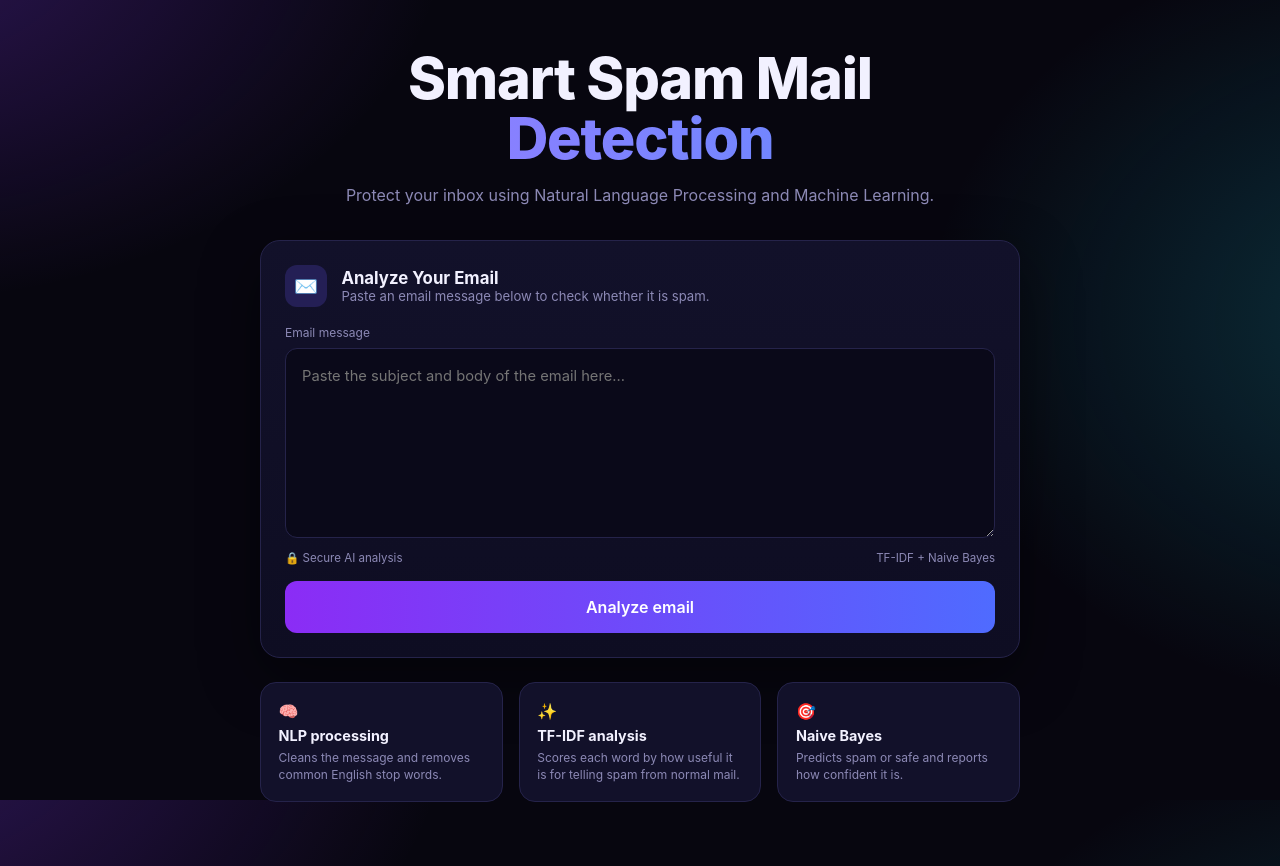
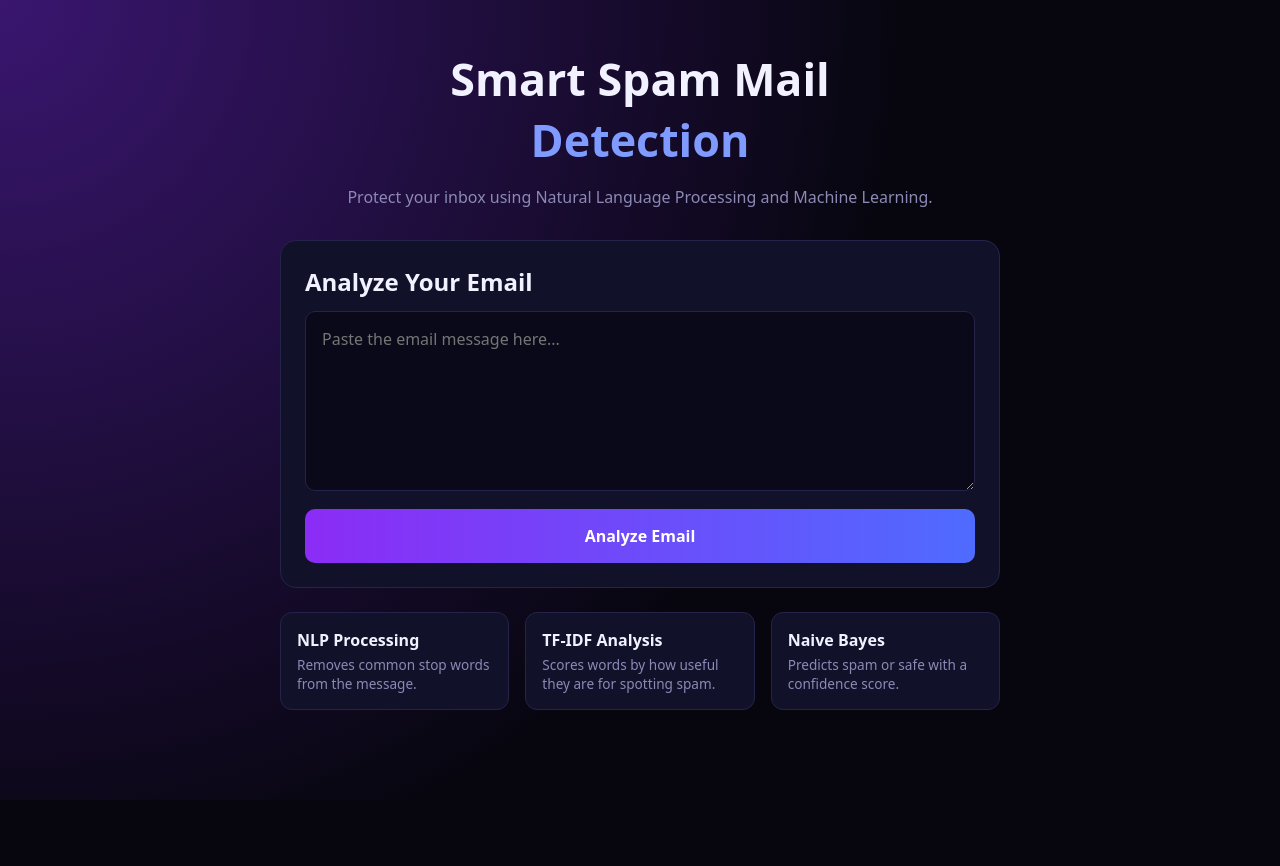
Before and after one commit to Durga09123/spam-mail-detection, a Flask app: page / in a window 1280 px wide. After the commit the page ends 793 px from the top, so only its background shows below. Run offline with Flask 3, Linux system fonts and the light colour scheme.

Commit message:
Revise index.html for better styling and structure
Refactor HTML structure and styles for improved layout and readability.

```diff
--- a/templates/index.html
+++ b/templates/index.html
@@ -5,128 +5,73 @@
   <meta name="viewport" content="width=device-width, initial-scale=1">
   <title>Smart Spam Mail Detection</title>
   <style>
-:root{
-  --bg:#07060f; --panel:#12112a; --panel2:#0a0919; --line:#25234a;
-  --text:#f2f1ff; --muted:#8c89b5; --accent:#8b5cf6; --accent2:#4f6bff;
-  --ok:#2fe0a0; --bad:#ff6b7a; --warn:#f5b84b;
-}
-*{box-sizing:border-box;margin:0;padding:0}
-html{scroll-behavior:smooth}
-body{
-  min-height:100vh; font-family:"Inter",system-ui,-apple-system,"Segoe UI",sans-serif;
-  color:var(--text); background:var(--bg);
-  background-image:
-    radial-gradient(60rem 40rem at -10% -10%, rgba(120,50,220,.35), transparent 60%),
-    radial-gradient(50rem 40rem at 110% 40%, rgba(20,150,170,.28), transparent 60%);
-  background-attachment:fixed; padding:3rem 1.25rem 4rem;
-}
-.wrap{max-width:760px;margin:0 auto}
-h1{font-size:clamp(2.2rem,6vw,3.6rem);line-height:1.05;text-align:center;font-weight:800;letter-spacing:-.02em}
-h1 span{display:block;background:linear-gradient(90deg,#9b7bff,#5f8bff);-webkit-background-clip:text;background-clip:text;color:transparent}
-.sub{text-align:center;color:var(--muted);margin:1rem 0 2.2rem}
-.card{background:linear-gradient(180deg,var(--panel),#0e0d22);border:1px solid var(--line);border-radius:20px;padding:1.5rem;box-shadow:0 20px 60px rgba(0,0,0,.45)}
-.card-head{display:flex;gap:.9rem;align-items:center;margin-bottom:1.1rem}
-.icon{width:42px;height:42px;border-radius:12px;display:grid;place-items:center;background:#241f55;font-size:1.2rem}
-.card-head h2{font-size:1.05rem}
-.card-head p{color:var(--muted);font-size:.82rem}
-label{display:block;color:var(--muted);font-size:.75rem;margin-bottom:.5rem}
-textarea{width:100%;min-height:190px;resize:vertical;background:var(--panel2);color:var(--text);border:1px solid var(--line);border-radius:12px;padding:1rem;font:inherit;font-size:.92rem;line-height:1.5}
-textarea:focus{outline:2px solid var(--accent);outline-offset:1px}
-.meta{display:flex;justify-content:space-between;color:var(--muted);font-size:.72rem;margin:.6rem 0 1rem}
-button{width:100%;padding:1rem;border:0;border-radius:12px;cursor:pointer;font:inherit;font-weight:600;color:#fff;background:linear-gradient(90deg,#8b2cf5,#4f6bff);transition:transform .15s,filter .15s}
-button:hover{filter:brightness(1.1)}
-button:active{transform:scale(.99)}
-button:focus-visible{outline:2px solid #fff;outline-offset:3px}
-.result{margin-top:1.5rem}
-.result-top{display:flex;justify-content:space-between;align-items:center;gap:1rem;margin-bottom:1.6rem}
-.verdict{display:flex;gap:.8rem;align-items:center}
-.badge{width:40px;height:40px;border-radius:12px;display:grid;place-items:center;font-size:1.1rem}
-.safe .badge{background:rgba(47,224,160,.15);color:var(--ok)}
-.spam .badge{background:rgba(255,107,122,.15);color:var(--bad)}
-.verdict h3{font-size:1.05rem}
-.safe h3{color:var(--ok)} .spam h3{color:var(--bad)}
-.verdict small{color:var(--muted)}
-.conf{text-align:right}
-.conf small{display:block;color:var(--muted);font-size:.7rem}
-.conf strong{font-size:1.4rem;color:#b9a2ff}
-.rings{display:grid;grid-template-columns:repeat(3,1fr);gap:1rem;text-align:center;margin-bottom:1.4rem}
-.ring{width:84px;height:84px;margin:0 auto .6rem;border-radius:50%;display:grid;place-items:center;
-  background:conic-gradient(var(--c) calc(var(--p)*1%), #26244a 0)}
-.ring i{width:70px;height:70px;border-radius:50%;background:#0c0b1f;display:grid;place-items:center;font-style:normal;font-size:1.3rem}
-.ring.ok{--c:#9b6bff;--p:30} .ring.flag{--c:#9b6bff;--p:92}
-.rings b{display:block;font-size:.85rem}
-.rings span{color:var(--muted);font-size:.72rem}
-.why{display:flex;gap:.8rem;background:#1a1840;border:1px solid var(--line);border-radius:12px;padding:1rem}
-.why strong{display:block;font-size:.85rem;margin-bottom:.2rem}
-.why p{color:var(--muted);font-size:.8rem;line-height:1.5}
-.features{display:grid;grid-template-columns:repeat(3,1fr);gap:1rem;margin-top:1.5rem}
-.feature{background:var(--panel);border:1px solid var(--line);border-radius:16px;padding:1.1rem}
-.feature h4{font-size:.9rem;margin:.4rem 0 .3rem}
-.feature p{color:var(--muted);font-size:.75rem;line-height:1.45}
-@media(max-width:600px){.features,.rings{grid-template-columns:1fr}.result-top{flex-direction:column;align-items:flex-start}.conf{text-align:left}}
-@media(prefers-reduced-motion:reduce){*{transition:none!important}}
-</style>
+    * { box-sizing: border-box; margin: 0; padding: 0; }
+    body { min-height: 100vh; padding: 3rem 1rem; color: #f2f1ff; font-family: system-ui, sans-serif;
+           background: radial-gradient(circle at top left, #3a1670, #07060f 60%); }
+    .wrap { max-width: 720px; margin: 0 auto; }
+    h1 { text-align: center; font-size: 2.8rem; }
+    h1 span { display: block; color: #7f9bff; }
+    .sub { text-align: center; color: #8c89b5; margin: 1rem 0 2rem; }
+    .card { background: #12112a; border: 1px solid #25234a; border-radius: 16px; padding: 1.5rem; }
+    textarea { width: 100%; min-height: 180px; padding: 1rem; margin: .8rem 0; border-radius: 10px;
+               background: #0a0919; color: #fff; border: 1px solid #25234a; font: inherit; }
+    button { width: 100%; padding: 1rem; border: 0; border-radius: 10px; cursor: pointer;
+             font: inherit; font-weight: 600; color: #fff; background: linear-gradient(90deg, #8b2cf5, #4f6bff); }
+    .result { margin-top: 1.5rem; }
+    .top { display: flex; justify-content: space-between; align-items: center; margin-bottom: 1.2rem; }
+    .safe { color: #2fe0a0; }
+    .spam { color: #ff6b7a; }
+    .confidence { font-size: 1.5rem; color: #b9a2ff; }
+    .checks { display: flex; justify-content: space-around; text-align: center; margin-bottom: 1.2rem; }
+    .circle { width: 70px; height: 70px; margin: 0 auto .5rem; border-radius: 50%;
+              display: grid; place-items: center; font-size: 1.4rem; border: 5px solid #9b6bff; }
+    .ok { opacity: .5; }
+    .why { background: #1a1840; border-radius: 10px; padding: 1rem; }
+    .why p { color: #8c89b5; margin-top: .3rem; }
+    .features { display: flex; gap: 1rem; margin-top: 1.5rem; }
+    .features div { flex: 1; background: #12112a; border: 1px solid #25234a; border-radius: 12px; padding: 1rem; }
+    .features p { color: #8c89b5; font-size: .85rem; margin-top: .3rem; }
+    @media (max-width: 600px) { .features { flex-direction: column; } }
+  </style>
 </head>
 <body>
-<main class="wrap">
+<div class="wrap">
   <h1>Smart Spam Mail <span>Detection</span></h1>
   <p class="sub">Protect your inbox using Natural Language Processing and Machine Learning.</p>
 
-  <section class="card">
-    <div class="card-head">
-      <div class="icon">✉️</div>
-      <div>
-        <h2>Analyze Your Email</h2>
-        <p>Paste an email message below to check whether it is spam.</p>
-      </div>
-    </div>
-
-    <form method="POST" action="/">
-      <label for="message">Email message</label>
-      <textarea id="message" name="message" required
-        placeholder="Paste the subject and body of the email here...">{{ message }}</textarea>
-      <div class="meta"><span>🔒 Secure AI analysis</span><span>TF-IDF + Naive Bayes</span></div>
-      <button type="submit">Analyze email</button>
+  <div class="card">
+    <h2>Analyze Your Email</h2>
+    <form method="POST">
+      <textarea name="message" required placeholder="Paste the email message here...">{{ message }}</textarea>
+      <button type="submit">Analyze Email</button>
     </form>
 
     {% if result %}
-    <div class="result" id="result">
-      <div class="result-top {{ 'spam' if is_spam else 'safe' }}">
-        <div class="verdict {{ 'spam' if is_spam else 'safe' }}">
-          <div class="badge">{{ '⚠' if is_spam else '✓' }}</div>
-          <div>
-            <small>Analysis result</small>
-            <h3>{{ result }}</h3>
-            <small>{{ 'Potentially unwanted or suspicious email detected.' if is_spam else 'This email appears to be safe.' }}</small>
-          </div>
-        </div>
-        <div class="conf"><small>Confidence</small><strong>{{ confidence }}%</strong></div>
+    <div class="result">
+      <div class="top">
+        <h3 class="{{ 'spam' if is_spam else 'safe' }}">{{ result }}</h3>
+        <div>Confidence <span class="confidence">{{ confidence }}%</span></div>
       </div>
 
-      <div class="rings">
-        {% for key, title in [('timing','Timing'),('content','Content'),('pattern','Pattern')] %}
-        {% set label, flagged = breakdown[key] %}
+      <div class="checks">
+        {% for title, label, flagged in checks %}
         <div>
-          <div class="ring {{ 'flag' if flagged else 'ok' }}"><i>{{ '⚠' if flagged else '✓' }}</i></div>
-          <b>{{ title }}</b><span>{{ label }}</span>
+          <div class="circle {{ '' if flagged else 'ok' }}">{{ '⚠' if flagged else '✓' }}</div>
+          <b>{{ title }}</b><br><small>{{ label }}</small>
         </div>
         {% endfor %}
       </div>
 
-      <div class="why">
-        <div>💡</div>
-        <div><strong>Why this result?</strong><p>{{ reason }}</p></div>
-      </div>
+      <div class="why"><b>Why this result?</b><p>{{ reason }}</p></div>
     </div>
-    <script>document.getElementById('result').scrollIntoView({behavior:'smooth',block:'center'});</script>
     {% endif %}
-  </section>
+  </div>
 
-  <section class="features">
-    <div class="feature"><div>🧠</div><h4>NLP processing</h4><p>Cleans the message and removes common English stop words.</p></div>
-    <div class="feature"><div>✨</div><h4>TF-IDF analysis</h4><p>Scores each word by how useful it is for telling spam from normal mail.</p></div>
-    <div class="feature"><div>🎯</div><h4>Naive Bayes</h4><p>Predicts spam or safe and reports how confident it is.</p></div>
-  </section>
-</main>
+  <div class="features">
+    <div><b>NLP Processing</b><p>Removes common stop words from the message.</p></div>
+    <div><b>TF-IDF Analysis</b><p>Scores words by how useful they are for spotting spam.</p></div>
+    <div><b>Naive Bayes</b><p>Predicts spam or safe with a confidence score.</p></div>
+  </div>
+</div>
 </body>
 </html>
```
